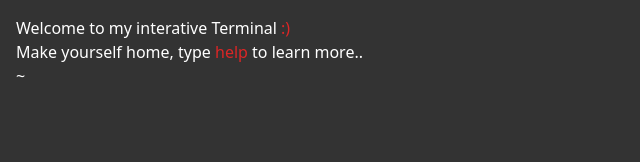
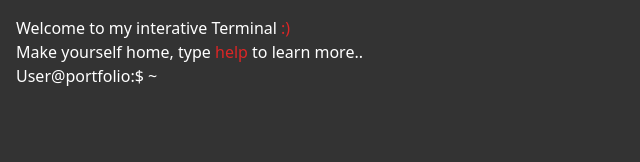
Before and after one commit to mothies-m/my-website, a Vue app: page / in a window 1280 px wide. Shown: the top 162 px of the page, without its empty margins (0-640 px from the left). Built offline with nearby package versions, Linux system fonts and the light colour scheme.

Commit message:
worked on terminal

```diff
--- a/src/page/Terminal.vue
+++ b/src/page/Terminal.vue
@@ -5,16 +5,21 @@ export default {
 </script>
 
 <template>
-    <div>
-        <p>Welcome to my interative Terminal<a class="text-red-600">  :)</a></p>
-        <p>Make yourself home, type <a class="text-red-600">help</a> to learn more..</p>
-        <label class="float-left text-nowrap">~</label>
+    <div class="flex flex-col w-full">
+        <div id="main">
+             <p>Welcome to my interative Terminal<a class="text-red-600">  :)</a></p>
+            <p>Make yourself home, type <a class="text-red-600">help</a> to learn more..</p>
+            <p class="terminal">{{value}}</p>
+        </div>
+        <div class="flex flex-row">
+        <label class="w-44">User@portfolio:$ ~</label>
         <input
         type="text"
         v-model="cmd"
         @keydown.enter="handleKeyDown"
         />
-        <div class="terminal">{{value}}</div>
+        </div>
+
     </div>
 </template>
 
@@ -34,13 +39,22 @@ const handleKeyDown = (e) => {
         case "pwd":
             newOutput += "Your termianl is cool";
             break;
+        case "clear":
+            clearTerminal();
+            break;
         default:
-            newOutput += "Unknown Command!!";
+            newOutput += "Unknown Command";
     }
      value.value = newOutput;
      cmd.value = '';
   }
 };
+const clearTerminal = () => {
+    const terminalElement = document.getElementById('main');
+    if (terminalElement) {
+      terminalElement.innerHTML = '';
+    }
+  };
 </script>
 
 <style>
```
